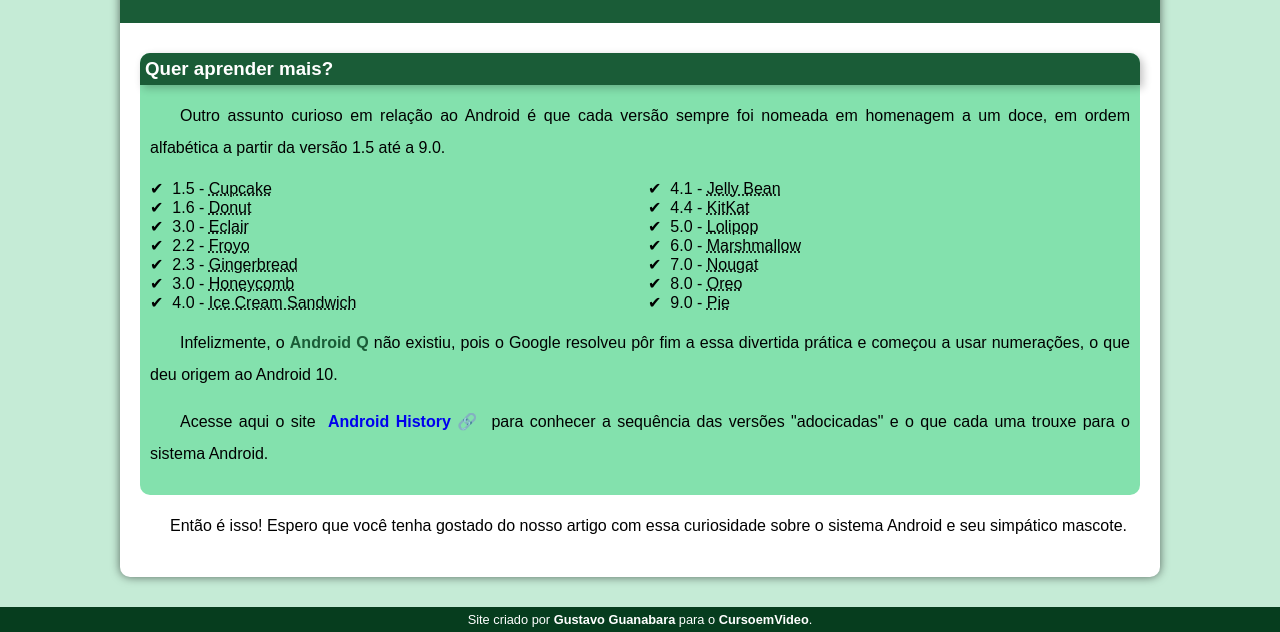
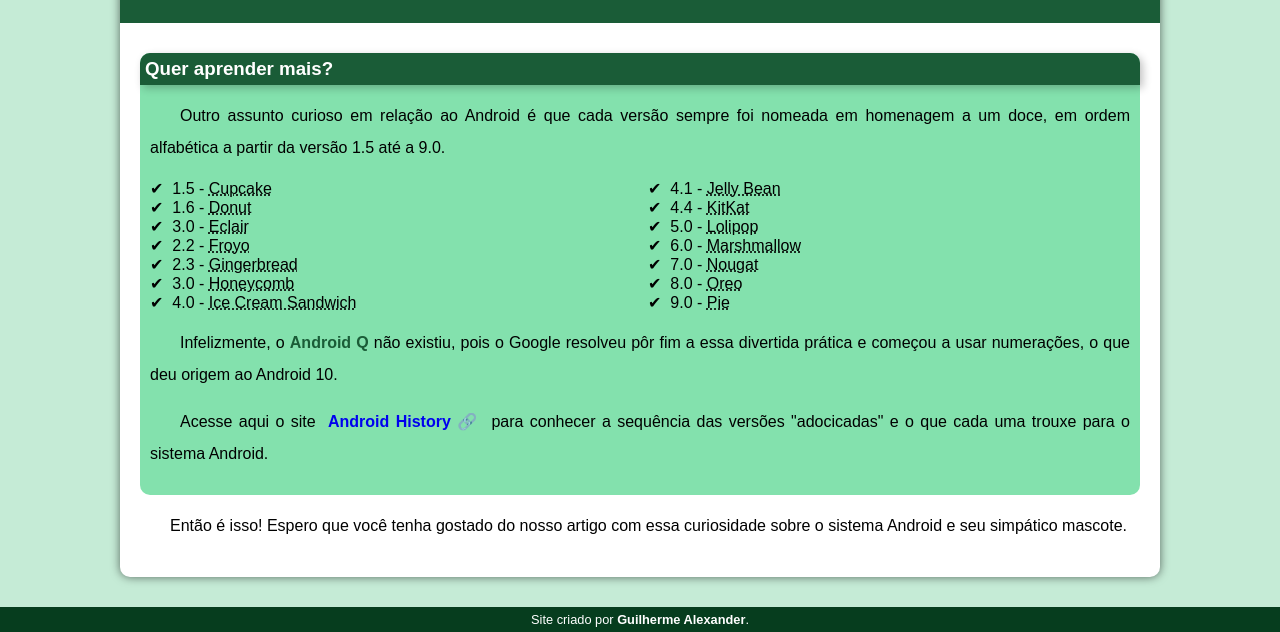
Before and after one commit to guilhermealexander1/projeto-android, a plain HTML site: page index.html in a window 1280 px wide. Shown: the part 2339-2971 px from the top of the page. Drawn offline with Linux system fonts and the light colour scheme.

Commit message:
atualização do footer no projeto android

```diff
--- a/index.html
+++ b/index.html
@@ -83,7 +83,7 @@
         </article>
     </main>
     <footer>
-        <p>Site criado por <a href="https://gustavoguanabara.github.io/" target="_blank">Gustavo Guanabara</a> para o <a href="https://www.youtube.com/CursoemVideo">CursoemVideo</a>.</p>
+        <p>Site criado por <a href="https://github.com/guilhermealexander1" target="_blank">Guilherme Alexander</a>.</p>
     </footer>
 </body>
 </html>
```
